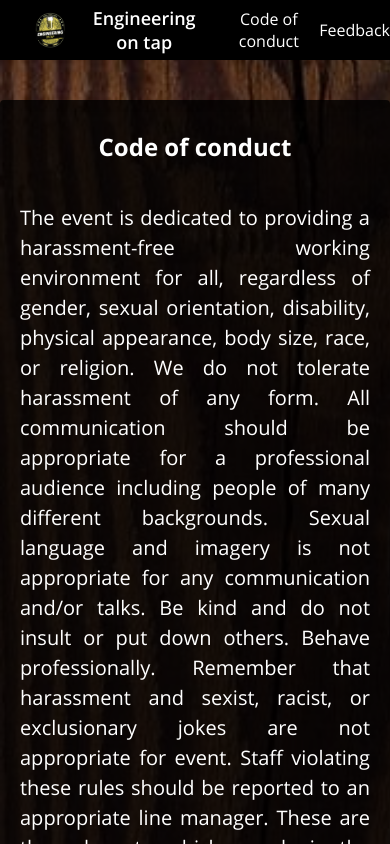
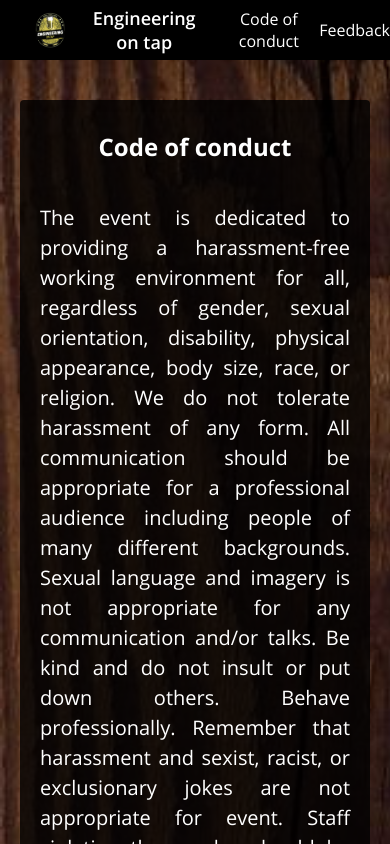
Before and after one commit to engineeringontap/website, a React (Create React App) app: page /coc in a window 390 px wide. Built offline with nearby package versions, Linux system fonts and the light colour scheme.

Commit message:
fix: Responsive design

```diff
--- a/src/App.module.css
+++ b/src/App.module.css
@@ -16,7 +16,7 @@
 }
 
 .content {
-	padding: 100px 0 0 0;
+	padding: 100px 20px 0 20px;
 	width: 100%;
 	flex-grow: 1;
 	display: flex;
--- a/src/App.tsx
+++ b/src/App.tsx
@@ -7,12 +7,17 @@ import { Footer } from "./components/Footer/Footer";
 import { TitleBar } from "./components/Titlebar/TitleBar";
 import { Home } from "./views/Home";
 
+// https://github.com/reach/router/issues/63
+const RouterComponent: React.FC = ({ children }) => {
+	return <>{children}</>;
+};
+
 export const App: React.FC = () => {
 	return (
 		<div className={styles.root}>
 			<TitleBar />
 			<div className={styles.content} id={"start"}>
-				<Router className={styles.routerContainer}>
+				<Router className={styles.routerContainer} primary={false} component={RouterComponent}>
 					<Home path="/" />
 					<CodeOfConduct fullVersion={true} path="/coc" />
 				</Router>
--- a/src/components/Dates/Dates.module.css
+++ b/src/components/Dates/Dates.module.css
@@ -2,7 +2,7 @@
 	background-color: rgba(0, 0, 0, 0.8);
 	border-radius: 4px;
 	margin-bottom: 25px;
-	padding: 10px 0;
+	padding: 10px 20px;
 }
 
 .list {
```
